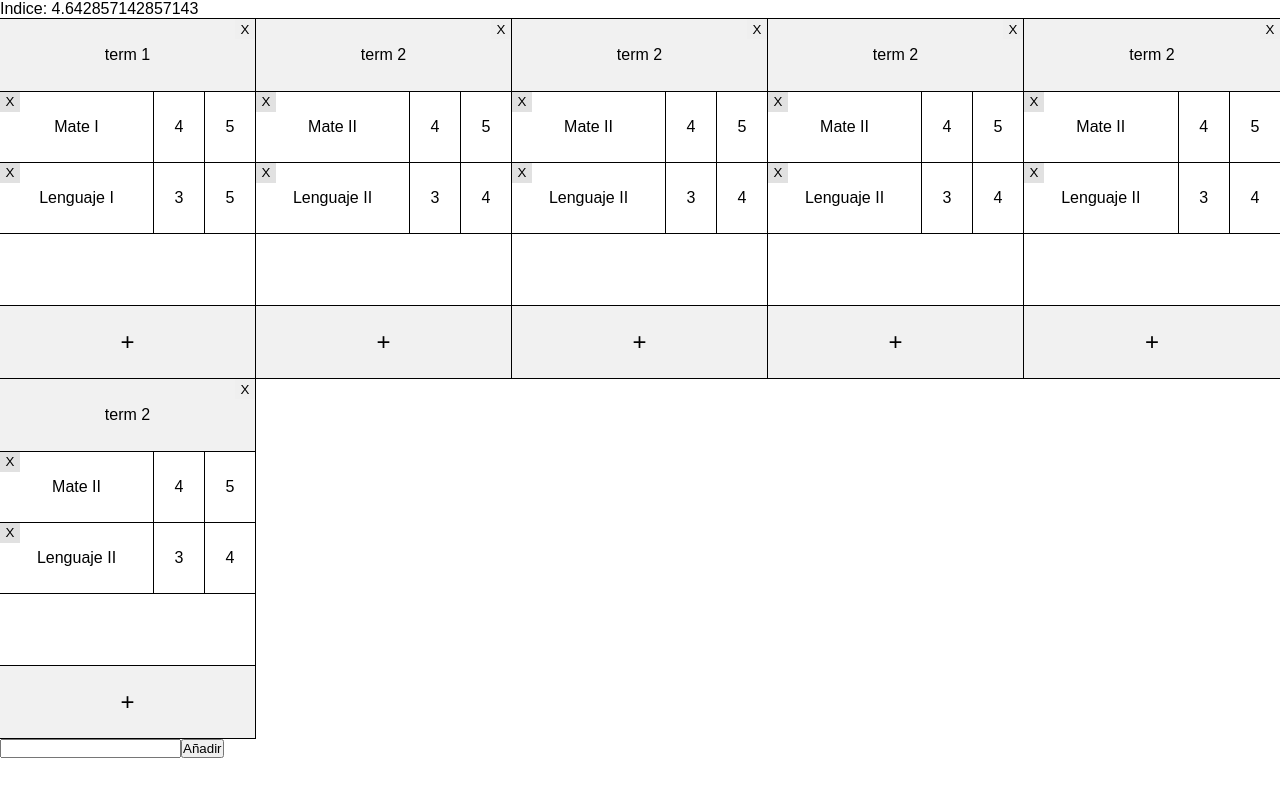
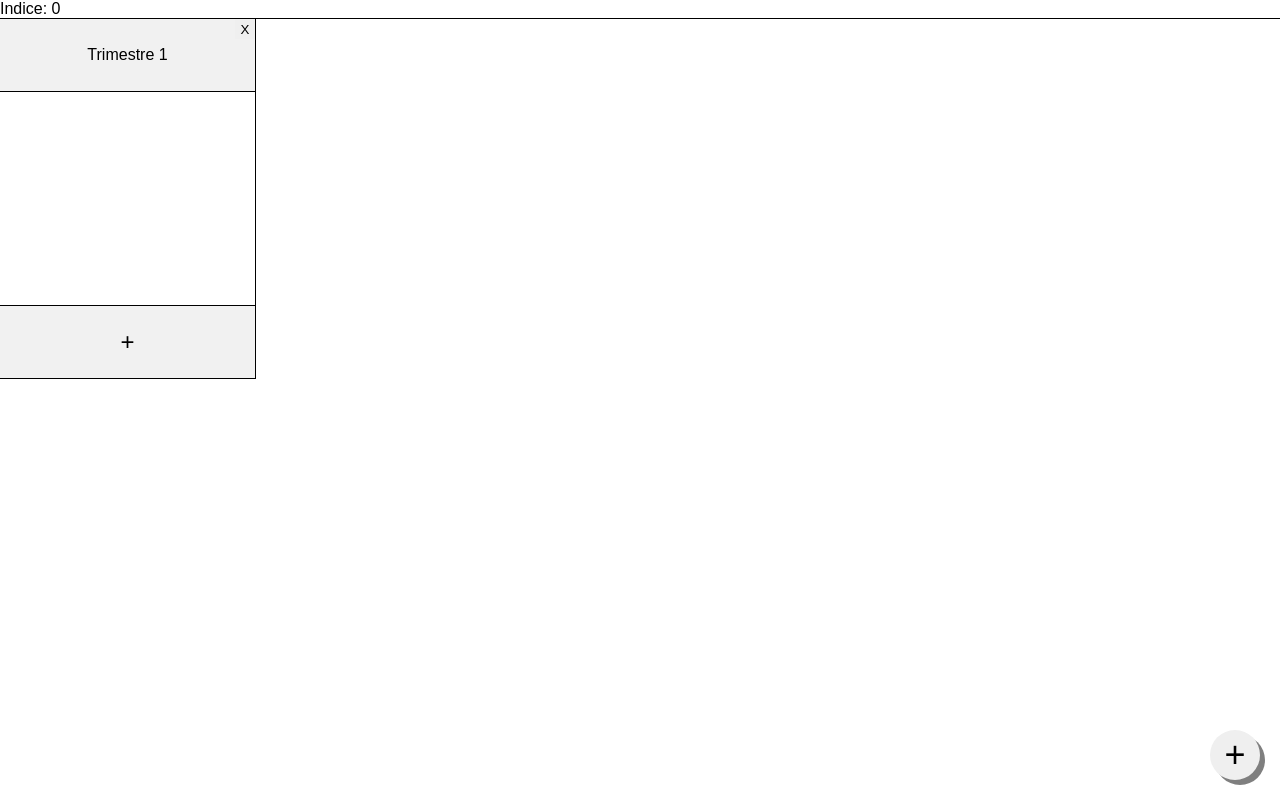
Before and after one commit to alejandrojsn/Calculadora-de-Indice, a Vue app: page / in a window 1280 px wide. Built offline with nearby package versions, Linux system fonts and the light colour scheme.

Commit message:
Improved add term button as well as its functionality

```diff
--- a/src/App.vue
+++ b/src/App.vue
@@ -2,12 +2,9 @@
   <div id="app">
     Indice: {{ indice }}
     <div class="terms">
-      <term v-for="(term, index) in terms" :key="index" :term="term" @delete-course="remove(term.courses, $event)" :remove="remove"></term>
+      <term v-for="(term, index) in terms" :key="index" :term="term" @delete-term="remove(terms, term)" :remove="remove"></term>
     </div>
-    <div>
-      <input type="text" v-model="newTermInput">
-      <button @click="terms.push(termFactory(newTermInput)); newTermInput = ''">Añadir</button>
-    </div>
+    <button class="new-term" @click="addTerm">+</button>
   </div>
 </template>
 
@@ -21,51 +18,7 @@ export default {
 
   data() {
     return {
-      terms: [
-        {
-          name: 'term 1',
-          courses: [
-            { name: 'Mate I', credits: 4, grade: 5 },
-            { name: 'Lenguaje I', credits: 3, grade: 5}
-          ]
-        },
-        {
-          name: 'term 2',
-          courses: [
-            { name: 'Mate II', credits: 4, grade: 5 },
-            { name: 'Lenguaje II', credits: 3, grade: 4}
-          ]
-        },
-        {
-          name: 'term 2',
-          courses: [
-            { name: 'Mate II', credits: 4, grade: 5 },
-            { name: 'Lenguaje II', credits: 3, grade: 4}
-          ]
-        },
-        {
-          name: 'term 2',
-          courses: [
-            { name: 'Mate II', credits: 4, grade: 5 },
-            { name: 'Lenguaje II', credits: 3, grade: 4}
-          ]
-        },
-        {
-          name: 'term 2',
-          courses: [
-            { name: 'Mate II', credits: 4, grade: 5 },
-            { name: 'Lenguaje II', credits: 3, grade: 4}
-          ]
-        },
-        {
-          name: 'term 2',
-          courses: [
-            { name: 'Mate II', credits: 4, grade: 5 },
-            { name: 'Lenguaje II', credits: 3, grade: 4}
-          ]
-        }
-      ],
-      newTermInput: ""
+      terms: []
     }
   },
 
@@ -75,8 +28,8 @@ export default {
       removeFrom.splice(removeFrom.indexOf(element), 1);
     },
 
-    termFactory(name) {
-      return { name, courses: [] };
+    addTerm() {
+      this.terms.push({ name: `Trimestre ${this.terms.length+1}`, courses: [] });
     }
   },
 
@@ -88,12 +41,21 @@ export default {
       return credits === 0 ? 0 : total/credits;
     }
 
+  },
+
+  created() {
+    this.addTerm();
   }
 
 };
 </script>
 
 <style scoped>
+
+.app
+{
+  position:relative;
+}
 
 .terms
 {
@@ -105,4 +67,26 @@ export default {
   border-top:1px solid black;
 }
 
+.new-term
+{
+  border:none;
+  border-radius: 50%;
+  bottom:20px;
+  box-shadow: 5px 5px 0px rgba(0, 0, 0, .5);
+  cursor:pointer;
+  font-size:36px;
+  height:50px;
+  position:absolute;
+  right:20px;
+  width:50px;
+  outline:none;
+}
+
+.new-term:active
+{
+  bottom:18px;
+  box-shadow: 2px 2px 0px rgba(0, 0, 0, .5);
+  right:18px;
+}
+
 </style>
```
